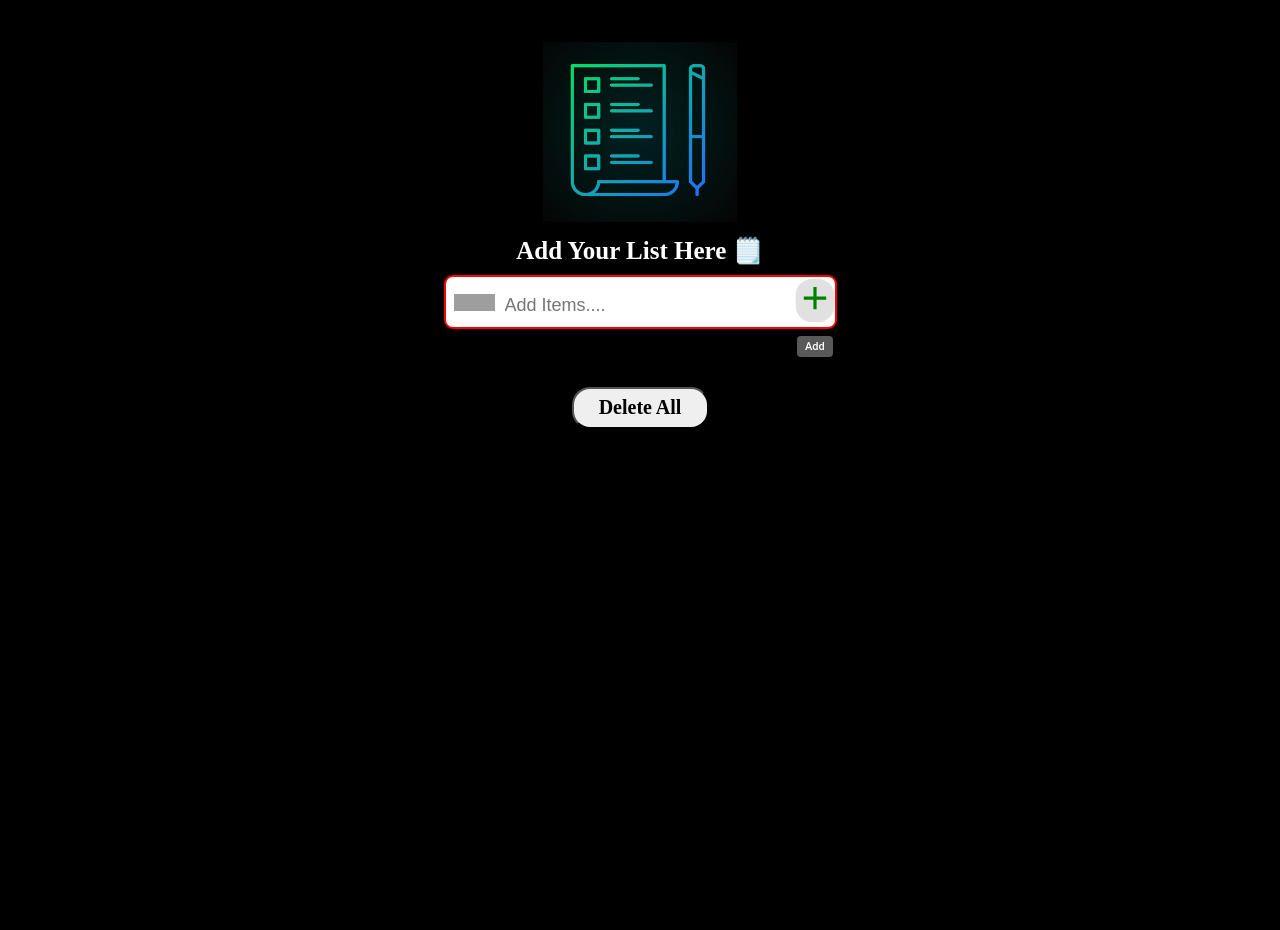
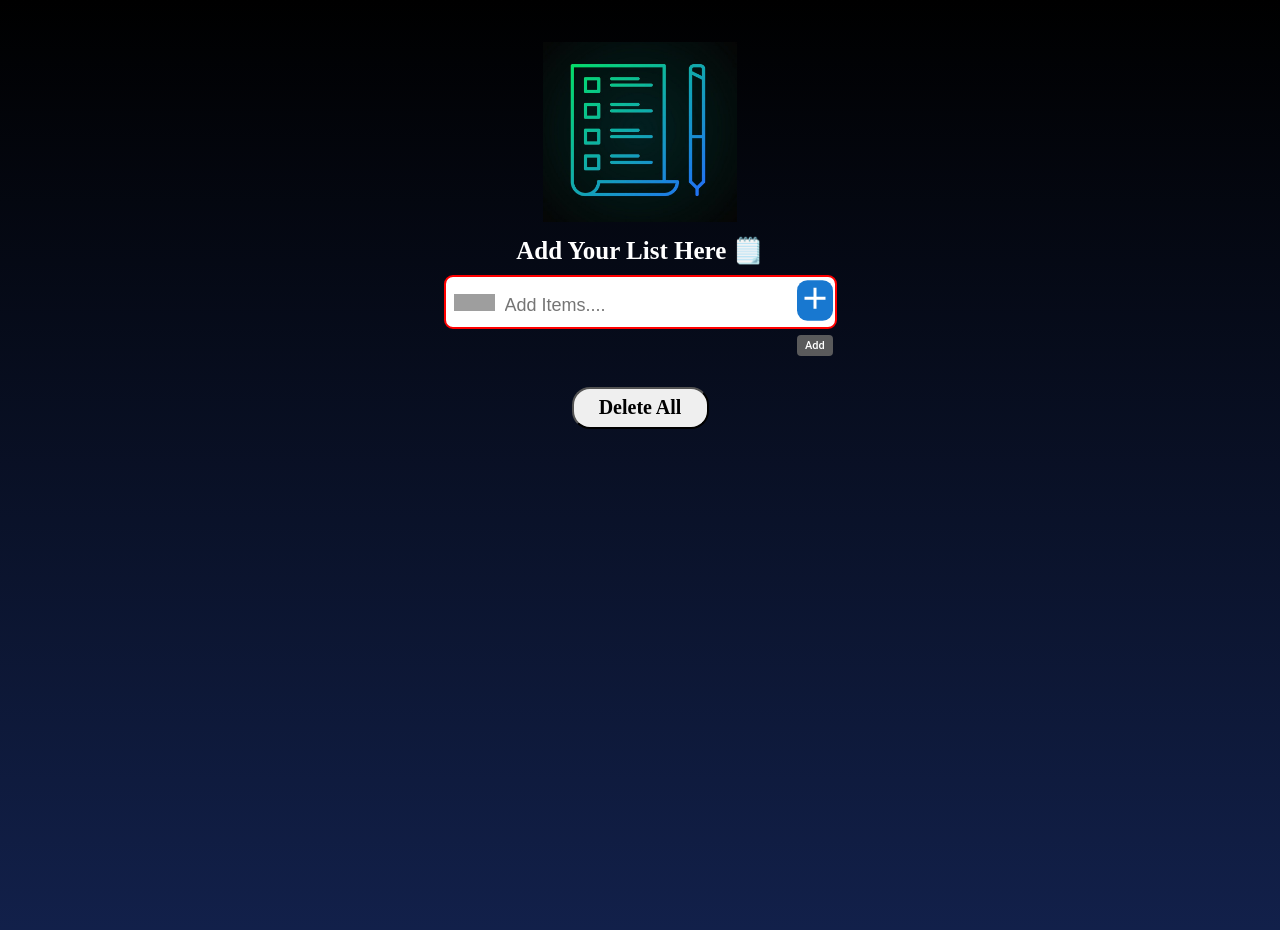
Before and after one commit to indra0421/simple_todo_app, a React (Create React App) app: page / in a window 1280 px wide. In both pictures the pointer is over the button "Add". Shown: the top 930 px of the page. Built offline with nearby package versions, Linux system fonts and the light colour scheme; grey boxes are pictures that could not be loaded.

Commit message:
add button changed

```diff
--- a/src/index.css
+++ b/src/index.css
@@ -9,6 +9,7 @@ body{
   background-size: cover;
   height: 1000px;
   background-color: black;
+  background-image: linear-gradient(black,#142453);
   /* font-family: 'Baloo Bhai 2', cursive; */
 }
 /* html,body{
@@ -85,20 +86,20 @@ button{
   color: rgb(177, 75, 146);
 }
 .add_icon{
-  /* outline: none; */
+
   border: none;
-
   transform: scale(1.4);
   margin-top: 2px;
-  /* border: 3px solid #7CFF01;
-  border-radius: 20px; */
-  background-color: #f8f8ef;
+  background-color: #1878D0;
+  border-radius: 7px;
+  /* background-color: #246BFD; */
+  color: white;
 }
 .add_icon:hover{
-  transform: scale(1.6);
-  color: green;
-  background-color: rgba(133, 128, 128, 0.24);
-  border-radius: 10px;
+  transform: scale(1.5);
+  color: white;
+
+  /* border-radius: 10px; */
 
 }
 
```
